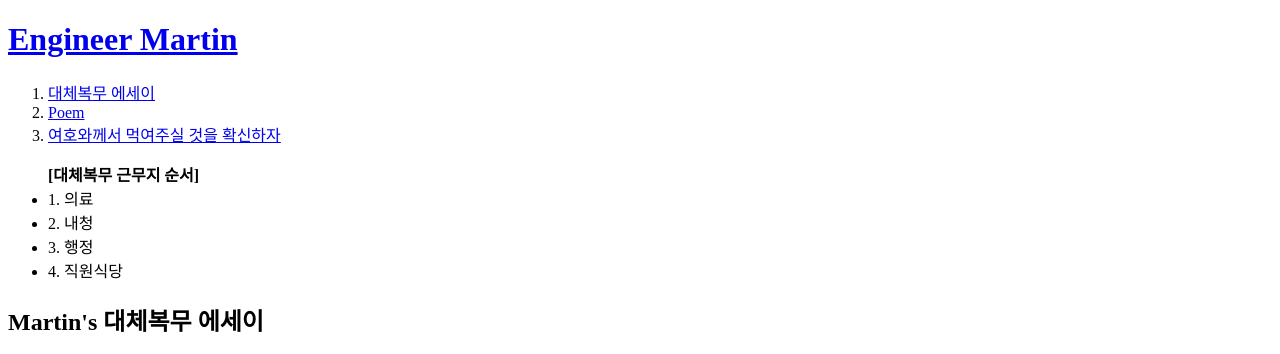
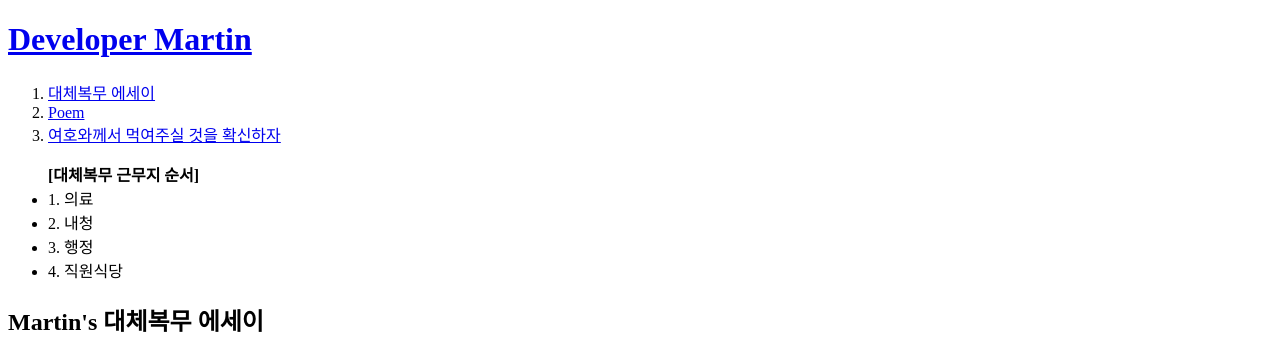
Before and after one commit to dduggugy/developer-Martin, a plain HTML site: page Web/1.html in a window 1280 px wide. Shown: the top 354 px of the page. Drawn offline with Linux system fonts and the light colour scheme.

Commit message:
Add files via upload
수정본

```diff
--- a/Web/1.html
+++ b/Web/1.html
@@ -5,7 +5,7 @@
   <meta charset="utf-8">
 </head>
 <body>
-  <h1><a href="index.html">Engineer Martin</a></h1>
+  <h1><a href="index.html">Developer Martin</a></h1>
 <ol>
   <li><a href="1.html">대체복무 에세이</a></li>
   <li><a href="2.html">Poem</a></li>
```
Also changed, not shown: Web/2.html (+1 -1 lines), Web/index.html (+1 -1 lines).
